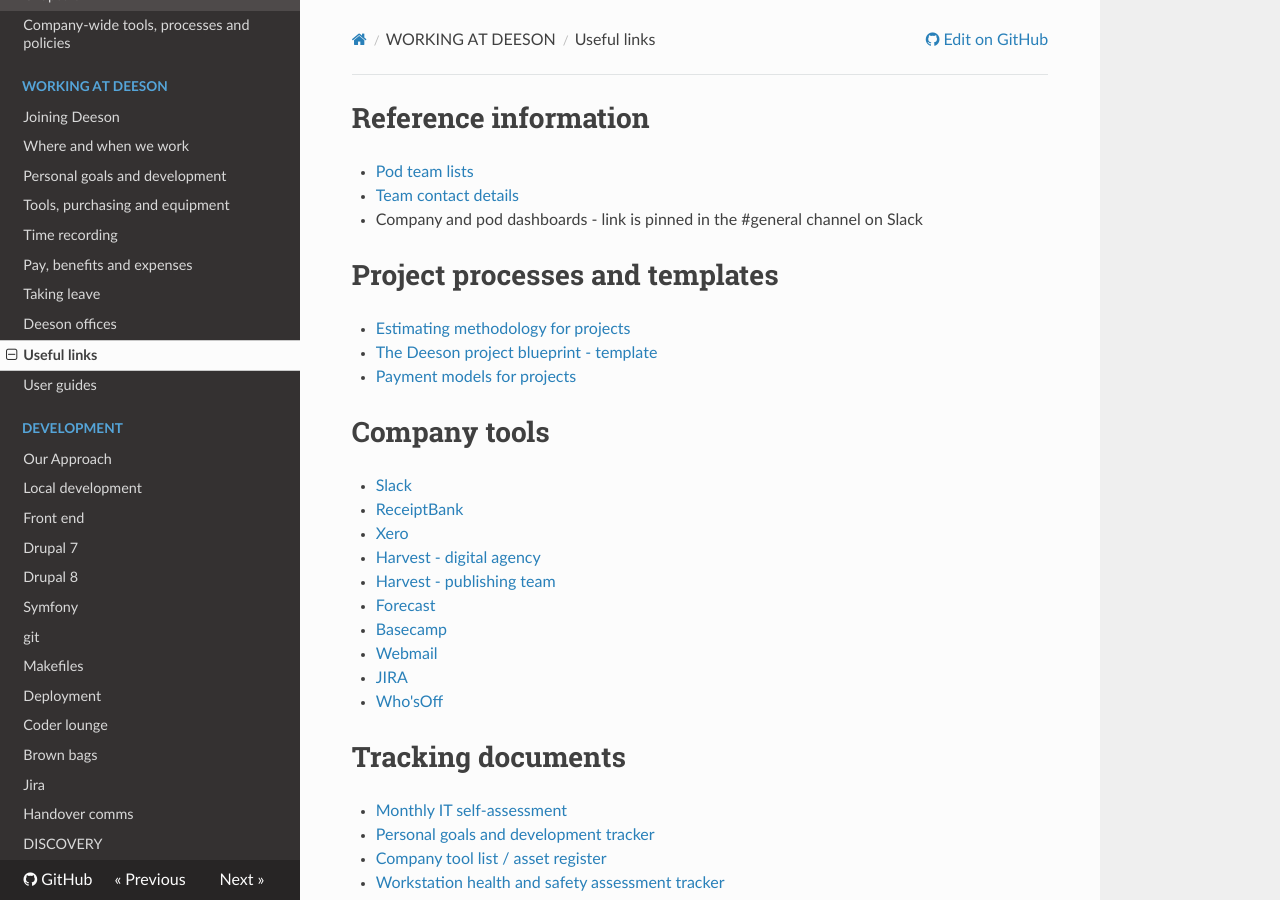
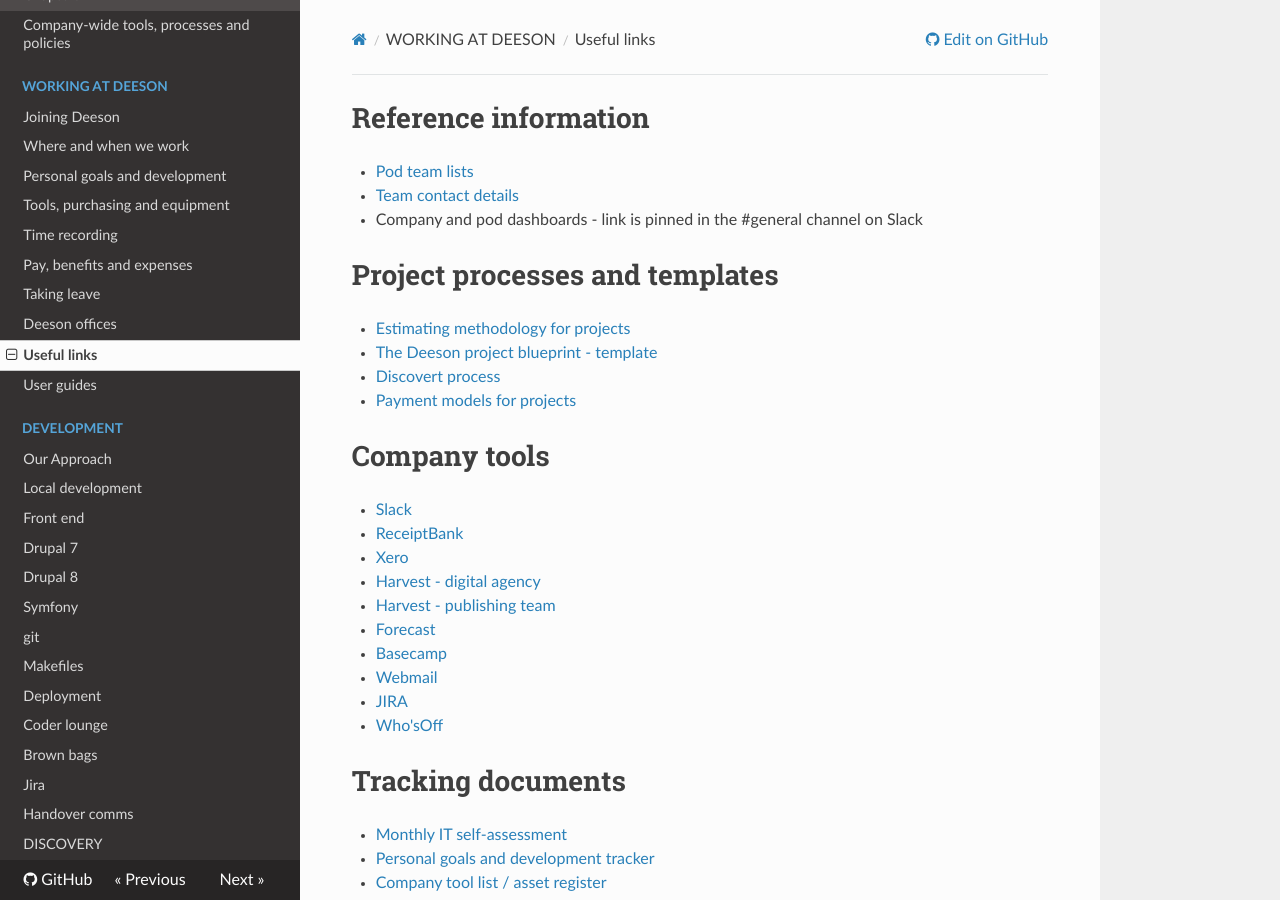
Before and after one commit to teamdeeson/codex, an MkDocs documentation site: the page built from docs/working-at-deeson/useful-links.md, in a window 1280 px wide and 900 px high. Built offline with MkDocs 1.6.1, drawn with Linux system fonts in a browser that asks for light colours; nearby versions of some CDN libraries; old or Windows-style settings are respelled for this version of MkDocs.

Commit message:
Update useful-links.md

```diff
--- a/docs/working-at-deeson/useful-links.md
+++ b/docs/working-at-deeson/useful-links.md
@@ -8,6 +8,7 @@
 
 - [Estimating methodology for projects](https://docs.google.com/document/d/115Pup6P7hL1tMS6K4cSX_ewzWom96Eb3dtmrOlR3alw/edit)
 - [The Deeson project blueprint - template](https://docs.google.com/document/d/1fqNkhTgEo6OZj8ewQAioTqbjDWq61cxRIN3FjDsQvMg/edit)
+- [Discovert process](https://docs.google.com/document/d/1ugutCc-e7LvaPNYw3X7T2pEwz2KulCzc2TWGpa-5mAw/edit#heading=h.dglinb4whg2q)
 - [Payment models for projects](https://docs.google.com/document/d/1Bti69GzVe_mk0MCRn5w_lLpzhks_HyLZvarxIT1fqbo/edit)
 
 #Company tools
```
